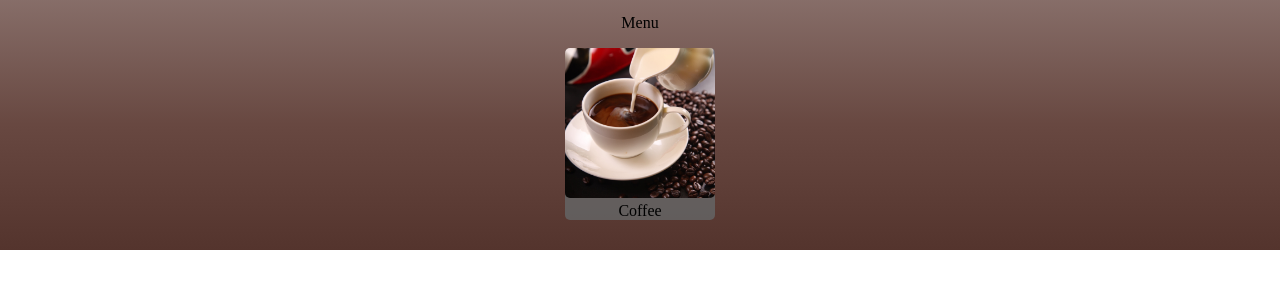
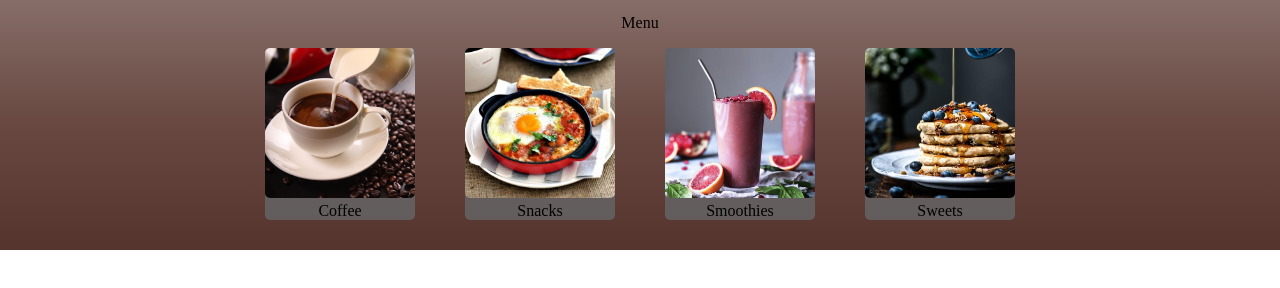
Before and after one commit to Kam1goroshi/OdinWebsite, a plain HTML site: page index.html in a window 1280 px wide. Shown: the part 502-790 px from the top of the page. Drawn offline with Linux system fonts and the light colour scheme.

Commit message:
Add snacks

```diff
--- a/index.html
+++ b/index.html
@@ -35,11 +35,24 @@
         <div class="title">
             <p>Menu</p>
         </div>
-        <div class="menu-items"></div>
+        <div class="menu-items">
         <div class="menu-item">
             <img src="images/coffee.jpg">
             <p>Coffee</p>
         </div>
+        <div class="menu-item">
+            <img src="images/snack.jpg">
+            <p>Snacks</p>
+        </div>
+        <div class="menu-item">
+            <img src="images/smoothy.jpg">
+            <p>Smoothies</p>
+        </div>
+        <div class="menu-item">
+            <img src="images/pancake.jpg">
+            <p>Sweets</p>
+        </div>
+    </div>
     </div>
 </body>
 
--- a/style.css
+++ b/style.css
@@ -61,6 +61,11 @@ body{
     background-image: linear-gradient(to bottom, #876e69, #684841, #54342d);
     padding-bottom: 30px;
 }
+.menu-items{
+    display: flex;
+    gap: 50px;
+    justify-content: space-evenly;
+}
 .menu .menu-item{
     display: block;
     background-color: rgba(100, 100, 100, 85%);
```
Also changed, not shown: images/pancake.jpg (added), images/smoothy.jpg (added), images/snack.jpg (added).
